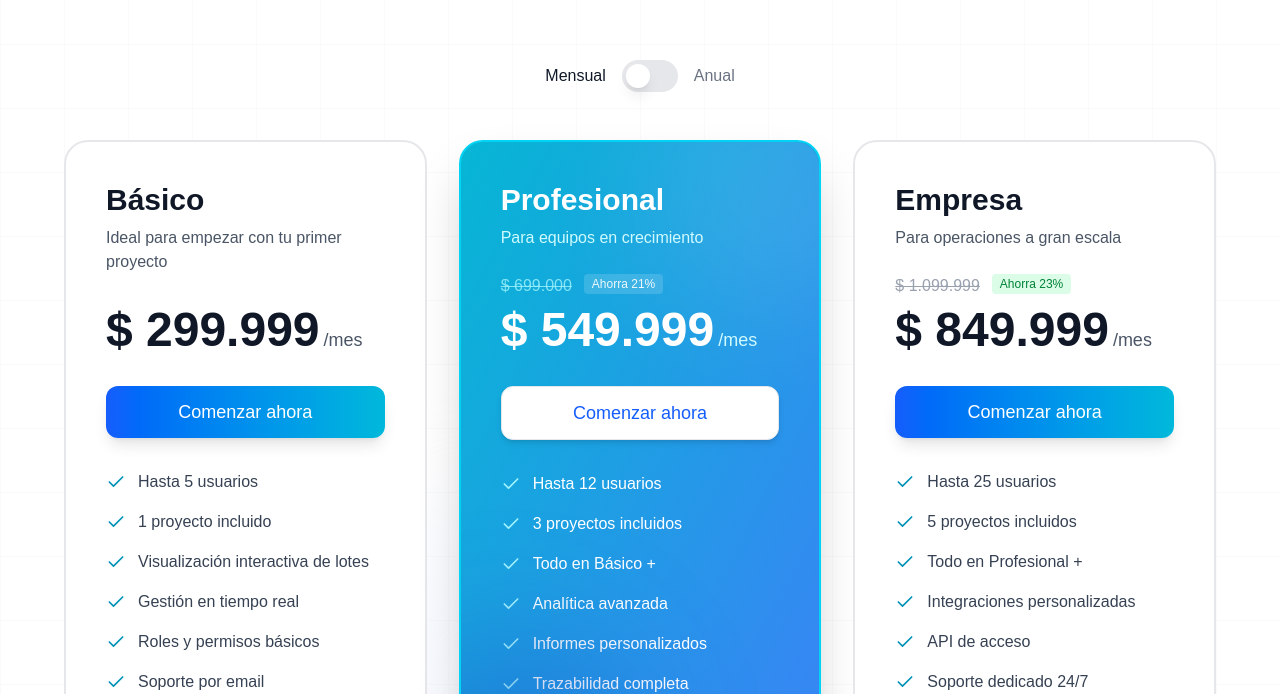
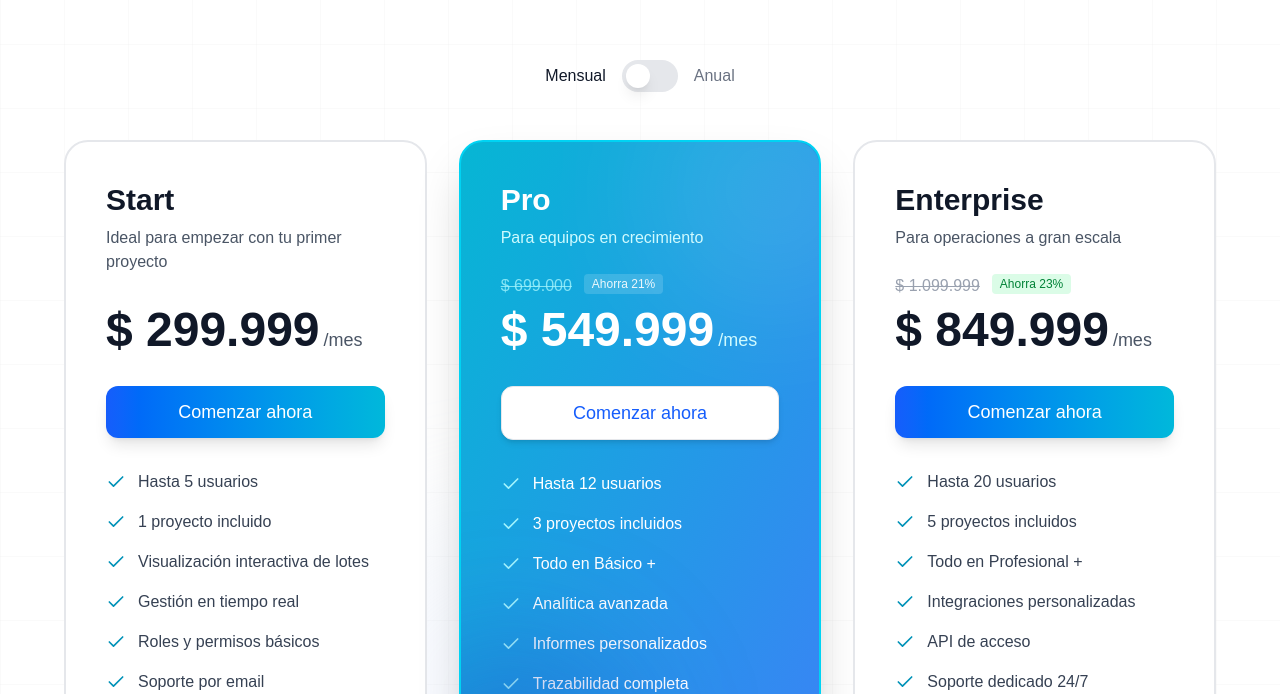
Before and after one commit to Stiven073120/parcy-landing, a Next.js app: page /landing/pricing in a window 1280 px wide. Shown: the part 510-1204 px from the top of the page. Built offline with nearby package versions, Linux system fonts and the light colour scheme.

Commit message:
feat(pricing): update pricing plans section

```diff
--- a/src/app/landing/(pages)/pricing/sections/PricingPlans.tsx
+++ b/src/app/landing/(pages)/pricing/sections/PricingPlans.tsx
@@ -9,7 +9,7 @@ export default function PricingPlans() {
 
   const plans = [
     {
-      name: "Básico",
+      name: "Start",
       description: "Ideal para empezar con tu primer proyecto",
       priceMonthly: 299999,
       priceAnnual: 2999990, // 2 meses gratis (10 meses)
@@ -26,7 +26,7 @@ export default function PricingPlans() {
       cta: "Comenzar ahora",
     },
     {
-      name: "Profesional",
+      name: "Pro",
       description: "Para equipos en crecimiento",
       priceMonthly: 549999,
       priceAnnual: 5499990, // 2 meses gratis (10 meses)
@@ -46,7 +46,7 @@ export default function PricingPlans() {
       cta: "Comenzar ahora",
     },
     {
-      name: "Empresa",
+      name: "Enterprise",
       description: "Para operaciones a gran escala",
       priceMonthly: 849999,
       priceAnnual: 8499990, // 2 meses gratis (10 meses)
@@ -54,7 +54,7 @@ export default function PricingPlans() {
       originalPriceAnnual: 13199988,
       popular: false,
       features: [
-        "Hasta 25 usuarios",
+        "Hasta 20 usuarios",
         "5 proyectos incluidos",
         "Todo en Profesional +",
         "Integraciones personalizadas",
```
Also changed, not shown: 2 other files (tests, documents, lock files or other folders).
